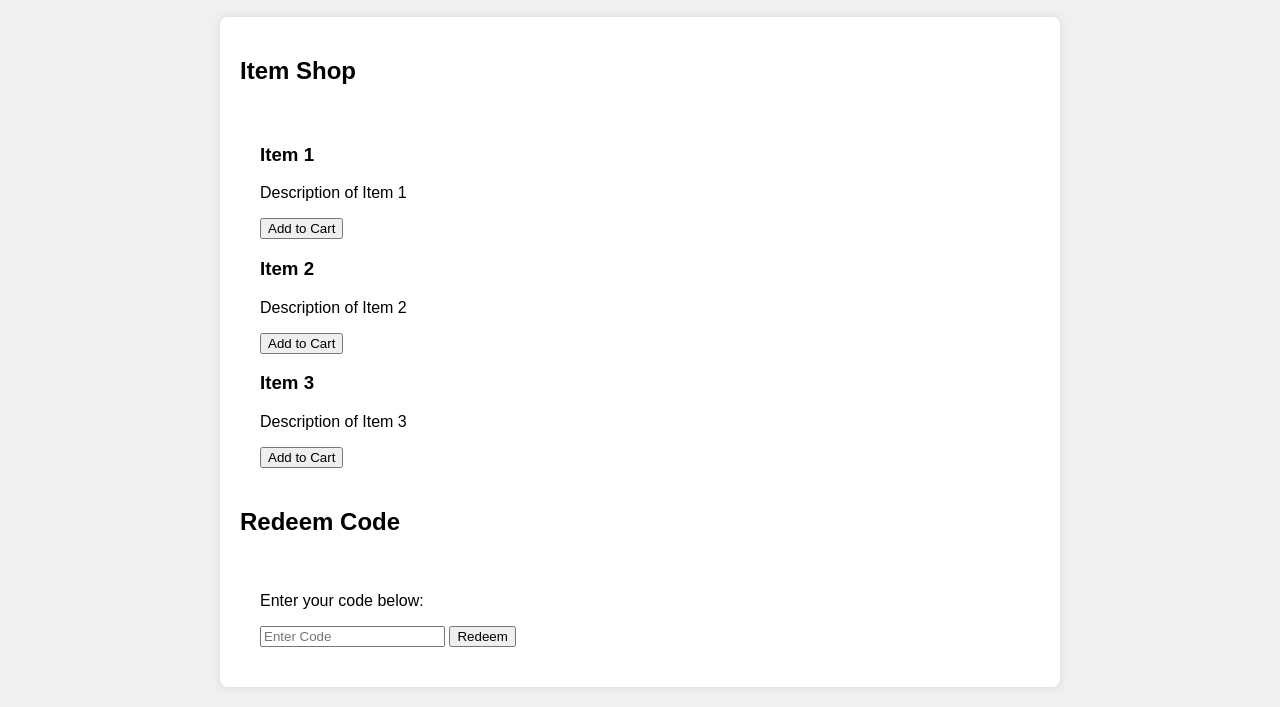
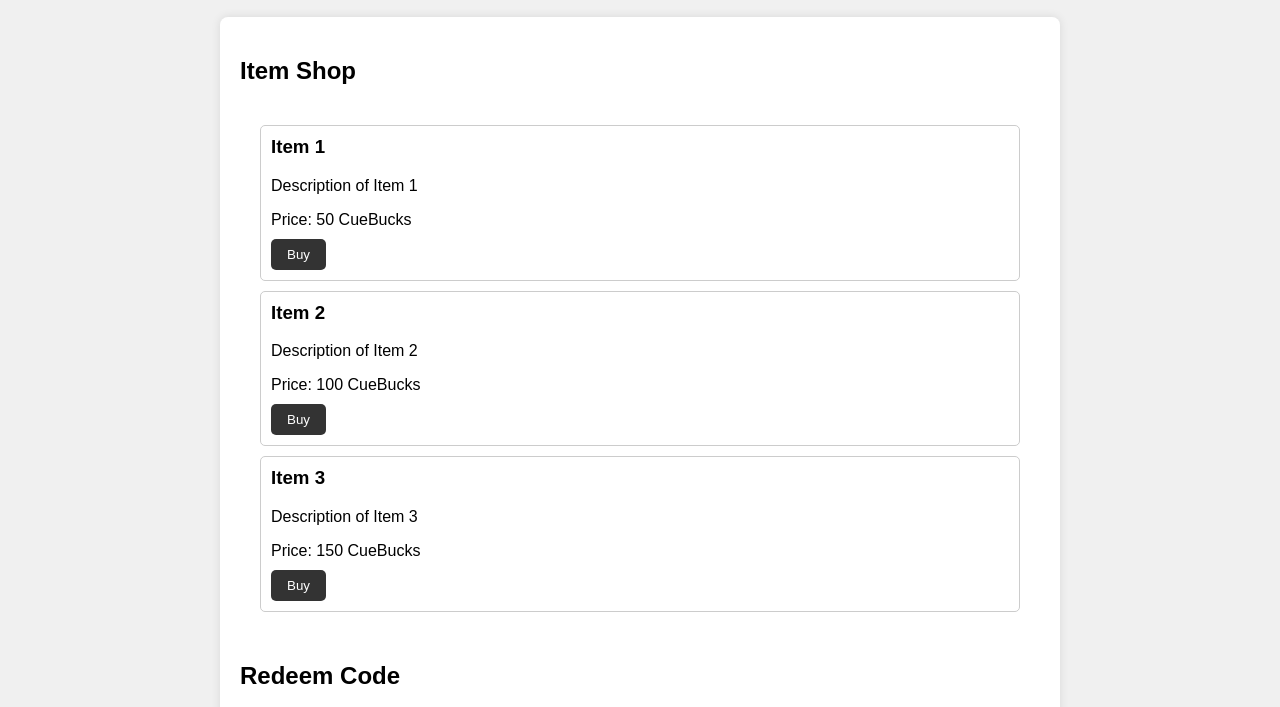
Before and after one commit to CueGaming/CueHub, a plain HTML site: page main.html in a window 1280 px wide. Shown: the part 71-778 px from the top of the page. Drawn offline with Linux system fonts and the light colour scheme; sample sign-in values are in the browser's storage.

Commit message:
Update main.html

```diff
--- a/main.html
+++ b/main.html
@@ -35,6 +35,32 @@
         .item-shop {
             padding: 20px;
         }
+        .item-shop .item {
+            border: 1px solid #ccc;
+            border-radius: 5px;
+            padding: 10px;
+            margin-bottom: 10px;
+        }
+        .item-shop .item h3 {
+            margin-top: 0;
+        }
+        .item-shop .item p {
+            margin-bottom: 10px;
+        }
+        .item-shop .item button {
+            background-color: #333;
+            color: #fff;
+            padding: 8px 16px;
+            border: none;
+            border-radius: 5px;
+            cursor: pointer;
+        }
+        .item-shop .item button:hover {
+            background-color: #555;
+        }
+        .item-shop .item .not-enough {
+            color: red;
+        }
         .redeem-code {
             padding: 20px;
         }
@@ -53,17 +79,20 @@
             <div class="item">
                 <h3>Item 1</h3>
                 <p>Description of Item 1</p>
-                <button>Add to Cart</button>
+                <p>Price: 50 CueBucks</p>
+                <button onclick="buyItem(50)">Buy</button>
             </div>
             <div class="item">
                 <h3>Item 2</h3>
                 <p>Description of Item 2</p>
-                <button>Add to Cart</button>
+                <p>Price: 100 CueBucks</p>
+                <button onclick="buyItem(100)">Buy</button>
             </div>
             <div class="item">
                 <h3>Item 3</h3>
                 <p>Description of Item 3</p>
-                <button>Add to Cart</button>
+                <p>Price: 150 CueBucks</p>
+                <button onclick="buyItem(150)">Buy</button>
             </div>
         </div>
         <h2>Redeem Code</h2>
@@ -74,6 +103,7 @@
                 <button type="submit">Redeem</button>
             </form>
         </div>
+        <h2>Your CueBucks Balance: <span id="cueBucks">0</span></h2>
     </div>
 
     <script>
@@ -95,6 +125,22 @@
                 alert("Invalid code. Please try again."); // Example alert for invalid code
             }
         });
+
+        // Function to handle item purchase
+        function buyItem(price) {
+            var cueBucks = parseInt(document.getElementById('cueBucks').textContent);
+            if (cueBucks >= price) {
+                cueBucks -= price;
+                document.getElementById('cueBucks').textContent = cueBucks;
+                alert("Item purchased successfully!");
+                // Add logic to process the purchase here
+            } else {
+                alert("Not enough CueBucks to buy this item.");
+                // Optionally, you can display a message to the user indicating they don't have enough CueBucks
+                // For example:
+                // document.querySelector('.not-enough').textContent = "Not enough CueBucks";
+            }
+        }
     </script>
 </body>
 </html>
```
